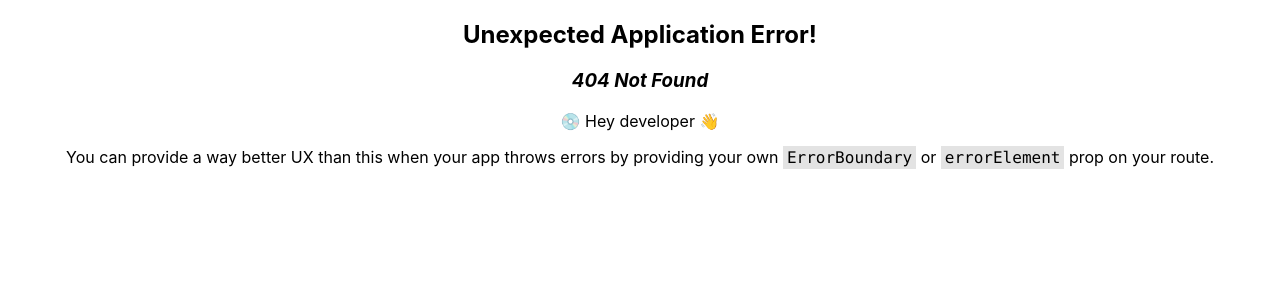
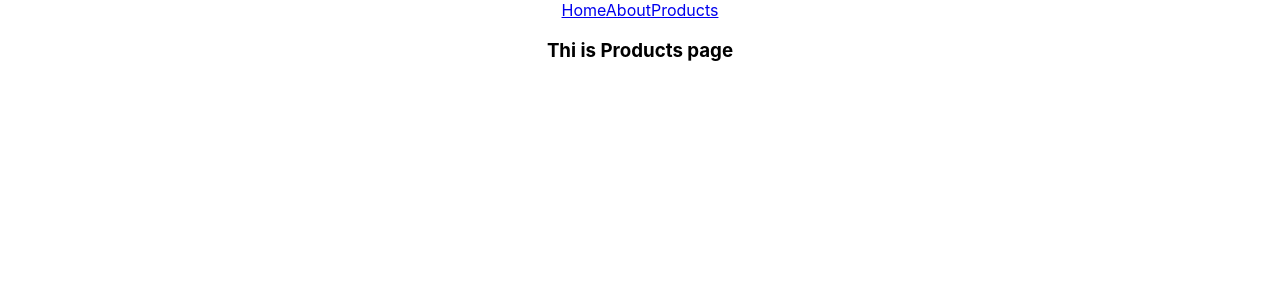
Before and after one commit to Sajjatul21/Milestone-9_React-Router-And-States, a React (Create React App) app in the folder 52 Simple React Router Examples/explore-routes/: page /products in a window 1280 px wide. Before the commit this address had no page. Shown: the top 300 px of the page. Built offline with nearby package versions, Linux system fonts and the light colour scheme.

Commit message:
add Product and add router

```diff
--- a/52 Simple React Router Examples/explore-routes/src/App.js
+++ b/52 Simple React Router Examples/explore-routes/src/App.js
@@ -3,12 +3,13 @@ import { RouterProvider, createBrowserRouter } from 'react-router-dom';
 import './App.css';
 import Home from './components/Home/Home';
 import About from './components/About/About';
+import Products from './components/Products/Products';
 
 function App() {
   const router = createBrowserRouter([
-    { path: '/', element: <div>This is Default page</div> },
     { path: '/home', element: <Home></Home> },
-    { path: '/about', element: <About></About> }
+    { path: '/about', element: <About></About> },
+    { path: 'products', element: <Products></Products> }
   ]);
   return (
     <div className="App">
--- a/52 Simple React Router Examples/explore-routes/src/components/Header/Header.js
+++ b/52 Simple React Router Examples/explore-routes/src/components/Header/Header.js
@@ -4,11 +4,9 @@ import { Link } from 'react-router-dom';
 const Header = () => {
     return (
         <div>
-            <a href="/home">Home</a>
-            <a href="/about">About</a>
-            <br />
             <Link to='/home'>Home</Link>
             <Link to='/about'>About</Link>
+            <Link to='/products'>Products</Link>
         </div>
     );
 };
--- /dev/null
+++ b/52 Simple React Router Examples/explore-routes/src/components/Products/Products.js
@@ -0,0 +1,13 @@
+import React from 'react';
+import Header from '../Header/Header';
+
+const Products = () => {
+    return (
+        <div>
+            <Header></Header>
+            <h3>Thi is Products page</h3>
+        </div>
+    );
+};
+
+export default Products;
```
Also changed, not shown: 52 Simple React Router Examples/explore-routes/src/__steps.js (+7 -0 lines).
